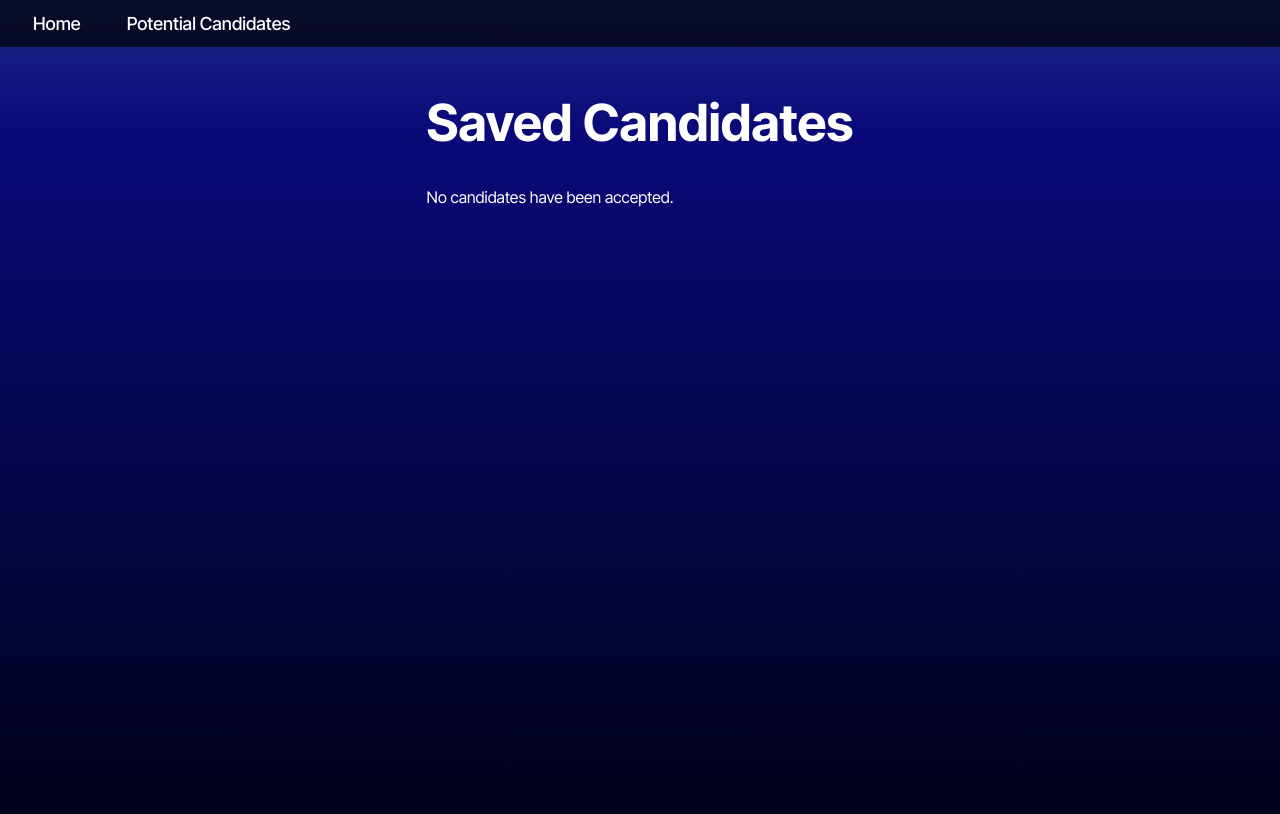
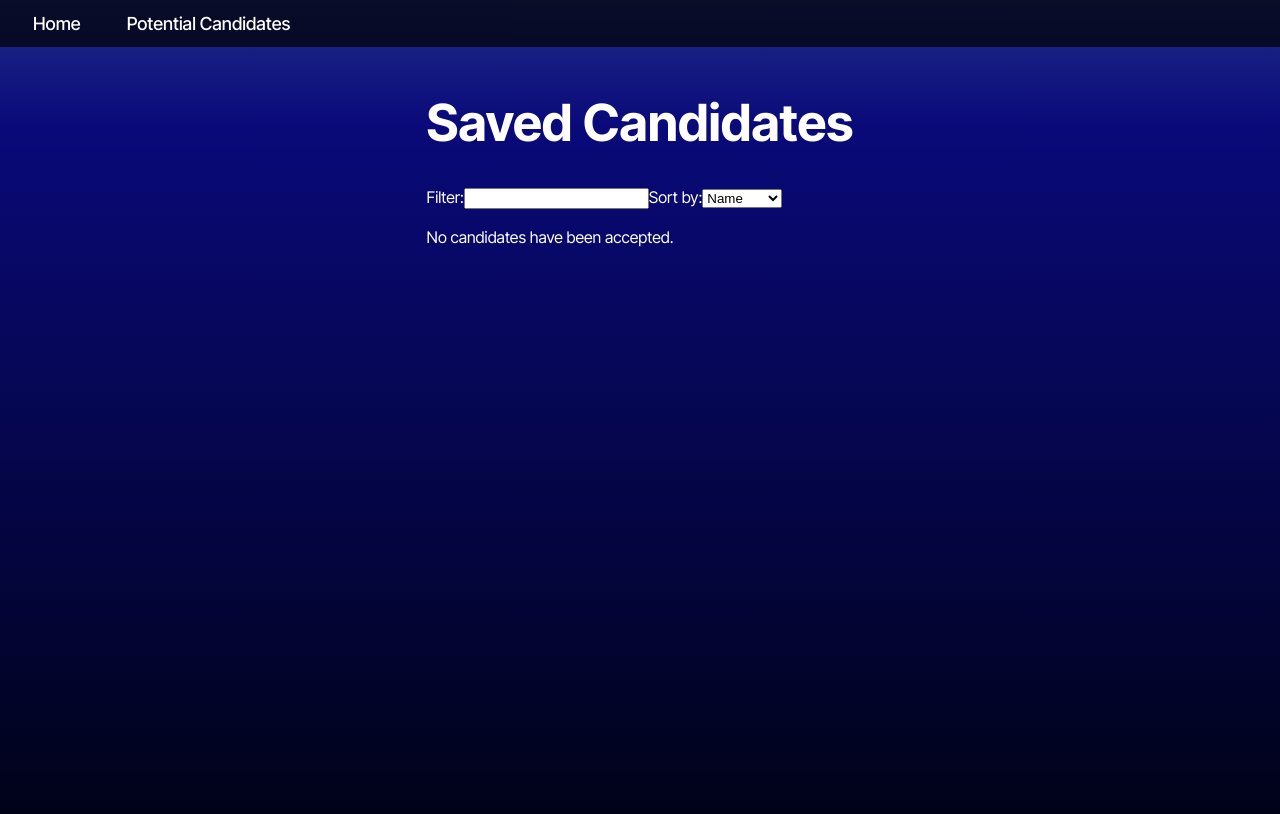
Before and after one commit to Pink727/Candidate_Search, a React (Vite) app: page /SavedCandidates in a window 1280 px wide. Shown: the top 814 px of the page. Built offline with nearby package versions, Linux system fonts and the light colour scheme.

Commit message:
Refactor Candidate interface to require all properties and add sorting and filtering functionality in SavedCandidates component

```diff
--- a/src/pages/SavedCandidates.tsx
+++ b/src/pages/SavedCandidates.tsx
@@ -4,6 +4,8 @@ import '../styles/SavedCandidates.css';
 
 const SavedCandidates: React.FC = () => {
   const [savedCandidates, setSavedCandidates] = useState<Candidate[]>([]);
+  const [sortKey, setSortKey] = useState<string>('name');
+  const [filterText, setFilterText] = useState<string>('');
 
   useEffect(() => {
     const saved = JSON.parse(localStorage.getItem('savedCandidates') || '[]');
@@ -16,10 +18,55 @@ const SavedCandidates: React.FC = () => {
     setSavedCandidates(updatedCandidates);
   };
 
+  const handleSort = (key: string) => {
+    setSortKey(key);
+  };
+
+  const handleFilter = (event: React.ChangeEvent<HTMLInputElement>) => {
+    setFilterText(event.target.value);
+  };
+
+  const getFilteredCandidates = () => {
+    return savedCandidates.filter(candidate =>
+      (candidate.name?.toLowerCase() ?? '').includes(filterText.toLowerCase()) ||
+      (candidate.location?.toLowerCase() ?? '').includes(filterText.toLowerCase()) ||
+      (candidate.email?.toLowerCase() ?? '').includes(filterText.toLowerCase()) ||
+      (candidate.company?.toLowerCase() ?? '').includes(filterText.toLowerCase())
+    );
+  };
+
+  const getSortedCandidates = (candidates: Candidate[]) => {
+    const key = sortKey as keyof Candidate;
+    return candidates.sort((a, b) => {
+      const aValue = a[key] ?? '';
+      const bValue = b[key] ?? '';
+      if (aValue < bValue) return -1;
+      if (aValue > bValue) return 1;
+      return 0;
+    });
+  };
+
+  const displayedCandidates = getSortedCandidates(getFilteredCandidates());
+
   return (
     <div>
       <h1>Saved Candidates</h1>
-      {savedCandidates.length === 0 ? (
+      <div>
+        <label>
+          Filter:
+          <input type="text" value={filterText} onChange={handleFilter} />
+        </label>
+        <label>
+          Sort by:
+          <select value={sortKey} onChange={(e) => handleSort(e.target.value)}>
+            <option value="name">Name</option>
+            <option value="location">Location</option>
+            <option value="email">Email</option>
+            <option value="company">Company</option>
+          </select>
+        </label>
+      </div>
+      {displayedCandidates.length === 0 ? (
         <p>No candidates have been accepted.</p>
       ) : (
         <table className="candidates-table">
@@ -36,7 +83,7 @@ const SavedCandidates: React.FC = () => {
             </tr>
           </thead>
           <tbody>
-            {savedCandidates.map((candidate, index) => (
+            {displayedCandidates.map((candidate, index) => (
               <tr key={candidate.id} className={index % 2 === 0 ? 'even-row' : 'odd-row'}>
                 <td><img src={candidate.avatar_url} alt={candidate.name} /></td>
                 <td>{candidate.name}</td>
```
Also changed, not shown: src/interfaces/Candidate.interface.tsx (+4 -4 lines).
